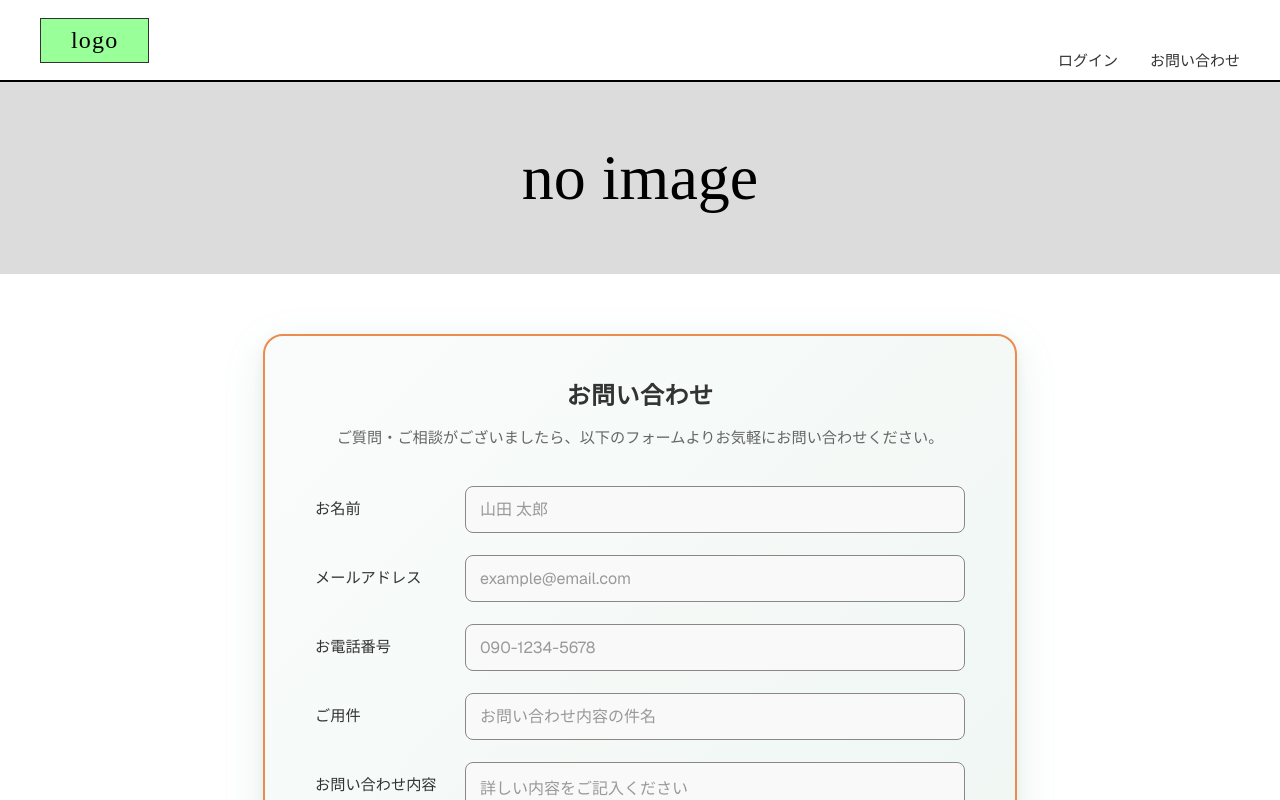
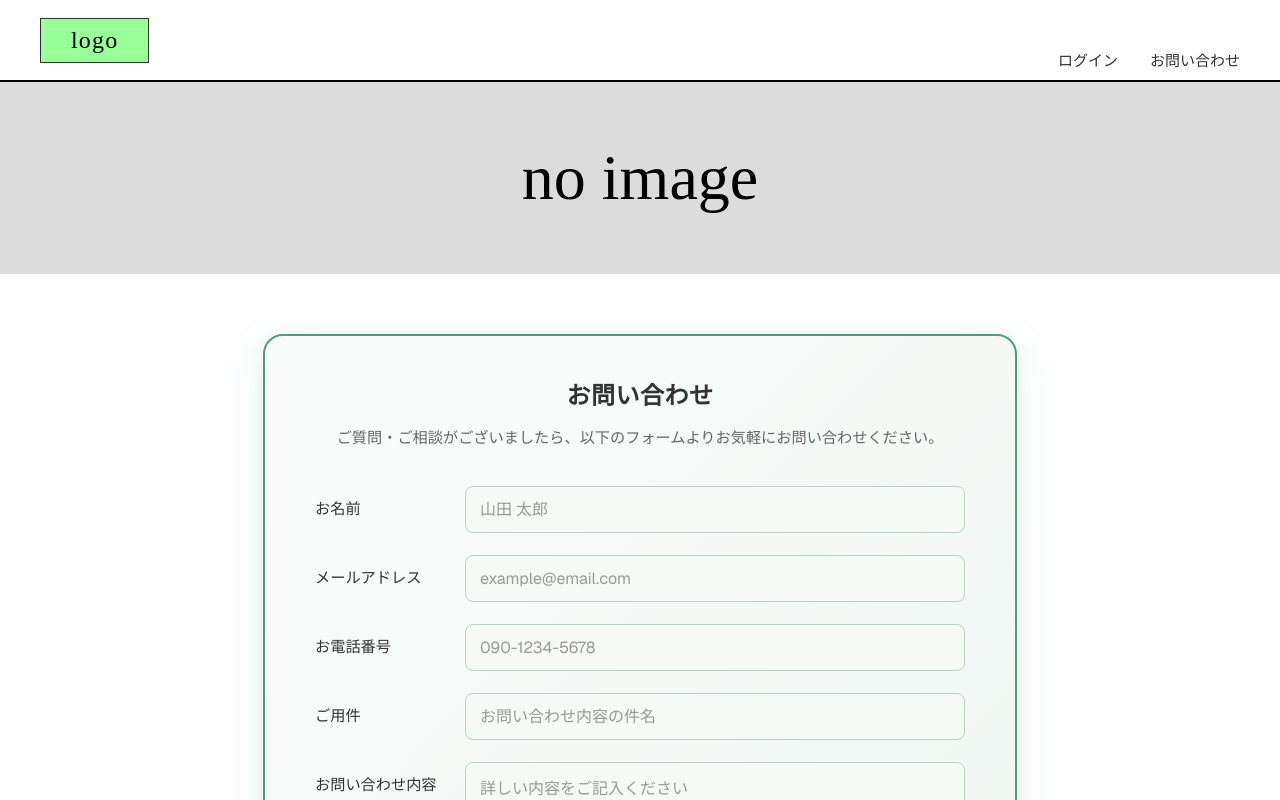
Before and after one commit to 2025-j08/front-end, a Next.js app: page /features/contact in a window 1280 px wide. Shown: the top 800 px of the page. Built offline with nearby package versions, Linux system fonts and the light colour scheme; some icons are missing.

Commit message:
共有styleの追加

```diff
--- a/src/styles/colors.scss
+++ b/src/styles/colors.scss
@@ -29,3 +29,73 @@ $border-green: #66ff66;
 $placeholder-color: #999;
 $input-bg: #f9f9f9;
 $input-border: #888;
+// カラー変数定義
+
+// ====================================
+// 基本色
+// ====================================
+$white: #fff;
+$black: #000;
+$dark-gray: #333;
+
+// ====================================
+// プライマリカラー（オレンジ系 - サイト全体）
+// ====================================
+$primary-color: #eb8b4f;
+$primary-text-color: #ffffff;
+
+// ====================================
+// ナチュラルグリーン系カラーパレット（フォーム用）
+// 児童養護施設向け温かみのあるデザイン
+// ====================================
+
+// メインアクセントカラー（落ち着いた森のグリーン）
+$form-primary: #4a9f7e;
+$form-primary-light: #6db899;
+$form-primary-dark: #357a5e;
+
+// セカンダリカラー（ミント・クリーム系）
+$form-secondary: #e8f4ee;
+$form-secondary-light: #f5faf7;
+$form-secondary-dark: #d4e8dc;
+
+// 背景グラデーション用
+$form-bg-gradient-start: #fafcfb;
+$form-bg-gradient-end: #eef6f2;
+
+// ボタンシャドウ・フォーカス
+$form-button-shadow: rgba(74, 159, 126, 0.3);
+$form-focus-glow: rgba(74, 159, 126, 0.2);
+
+// 入力フィールド
+$form-input-bg: $form-secondary-light;
+$form-input-border: #b8d4c4;
+$form-placeholder: #999;
+
+// ====================================
+// テキストカラー
+// ====================================
+$text-primary: #333;
+$text-secondary: #666;
+$text-link: #007bff;
+
+// ====================================
+// 背景カラー
+// ====================================
+$bg-white: #ffffff;
+$bg-light-green: #e8f5e9;
+$bg-light-gray: #f0f0f0;
+$bg-gray: #d3d3d3;
+$bg-active: #e0e0e0;
+
+// ====================================
+// ボーダーカラー
+// ====================================
+$border-dark: #333;
+$border-gray: #999;
+$border-black: #000;
+
+// ====================================
+// ステータスカラー
+// ====================================
+$error-color: #d32f2f;
--- a/src/styles/form.variables.scss
+++ b/src/styles/form.variables.scss
@@ -1,44 +1,52 @@
 /**
  * フォーム全体で共通利用する色・スタイル変数
- * 色定義は colors.scss から取得し、DRY原則に従う
+ * colors.scss から色を参照し、フォーム用のエイリアスを提供
  */
-@forward './colors';
-@use './colors' as colors;
 
-// 基本色エイリアス（colors.scssから継承）
-$white: colors.$bg-white;
-$black: colors.$border-black;
-$dark-gray: colors.$text-primary;
+@use 'colors' as colors;
+
+// ====================================
+// colors.scss からの色変数エイリアス
+// ====================================
+
+// 基本色
+$white: colors.$white;
+$black: colors.$black;
+$dark-gray: colors.$dark-gray;
+
+// メインアクセントカラー（落ち着いた森のグリーン）
+$primary-color: colors.$form-primary;
+$primary-light: colors.$form-primary-light;
+$primary-dark: colors.$form-primary-dark;
+
+// セカンダリカラー（ミント・クリーム系）
+$secondary-color: colors.$form-secondary;
+$secondary-light: colors.$form-secondary-light;
+$secondary-dark: colors.$form-secondary-dark;
+
+// 背景グラデーション用
+$bg-gradient-start: colors.$form-bg-gradient-start;
+$bg-gradient-end: colors.$form-bg-gradient-end;
+
+// ボタンシャドウ
+$button-shadow: colors.$form-button-shadow;
+
+// フォーカス時のグロー
+$focus-glow: colors.$form-focus-glow;
+
+// ====================================
+// レガシー互換（段階的に移行）
+// ====================================
+$border-green: $primary-color;
 
 // テキスト通常色
-$text-color: colors.$text-primary;
+$text-color: $dark-gray;
 
-// フォーム関連変数（colors.scssから再エクスポート）
-$border-green: colors.$border-green;
-$placeholder-color: colors.$placeholder-color;
-$input-bg: colors.$input-bg;
-$input-border: colors.$input-border;
+// プレースホルダーテキスト色
+$placeholder-color: colors.$form-placeholder;
 
-// ====================================
-// 追加カラー（contact案2で必要な変数）
-// ====================================
+// 入力フィールド背景色
+$input-bg: colors.$form-input-bg;
 
-// メインアクセントカラー
-$primary-color: colors.$primary-color;
-$primary-light: lighten(colors.$primary-color, 15%);
-$primary-dark: darken(colors.$primary-color, 15%);
-
-// セカンダリカラー（ミント・クリーム系）
-$secondary-color: #e8f4ee;
-$secondary-light: #f5faf7;
-$secondary-dark: #d4e8dc;
-
-// 背景グラデーション用
-$bg-gradient-start: #fafcfb;
-$bg-gradient-end: #eef6f2;
-
-// ボタンシャドウ
-$button-shadow: rgba(colors.$primary-color, 0.3);
-
-// フォーカス時のグロー
-$focus-glow: rgba(colors.$primary-color, 0.2);
+// 入力フィールド枠線色
+$input-border: colors.$form-input-border;
```
